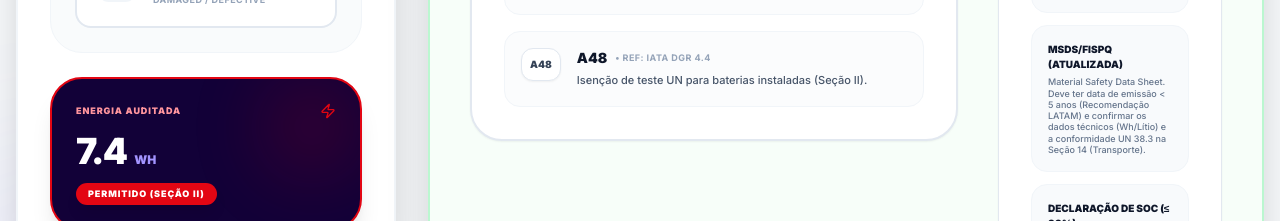
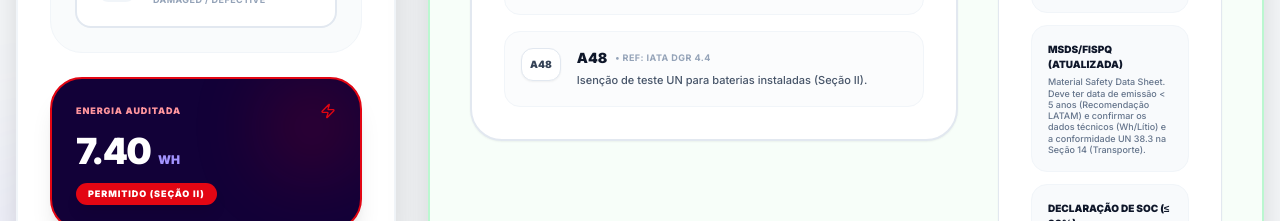
Before and after one commit to bernardoreal/AeroVolt-Check, a React (Vite) app: page / in a window 1280 px wide. Shown: the part 1340-1561 px from the top of the page. Built offline with nearby package versions, Linux system fonts and the light colour scheme.

Commit message:
fix: Format energy to two decimal places
The battery energy was previously displayed with only one decimal place. This commit updates the formatting to show two decimal places for increased precision.

```diff
--- a/App.tsx
+++ b/App.tsx
@@ -743,7 +743,7 @@ export function App() {
                       <div className="relative z-10">
                         <div className="flex items-baseline gap-2">
                           <span className="text-4xl font-black tracking-tighter text-white">
-                            {result.energy.toFixed(1)}
+                            {result.energy.toFixed(2)}
                           </span>
                           <span className="text-xs font-black text-indigo-300 uppercase">{result.unit}</span>
                           {/* KG Display next to energy if applicable (Lithium Metal) */}
--- a/components/RegulatoryAdvisor.tsx
+++ b/components/RegulatoryAdvisor.tsx
@@ -72,7 +72,7 @@ const RegulatoryAdvisor: React.FC<Props> = ({ specs, result }) => {
      if (result) {
         const hasHistory = messages.length > 1;
         if (!hasHistory) {
-          setMessages([{ role: 'model', text: `Detectei uma nova configuração (${result.unNumber} - ${result.energy.toFixed(1)}${result.unit}). Como posso auxiliar com esta classificação ${result.status}?` }]);
+          setMessages([{ role: 'model', text: `Detectei uma nova configuração (${result.unNumber} - ${result.energy.toFixed(2)}${result.unit}). Como posso auxiliar com esta classificação ${result.status}?` }]);
         }
      }
   }, [result?.unNumber, result?.energy, result?.status]);
```
